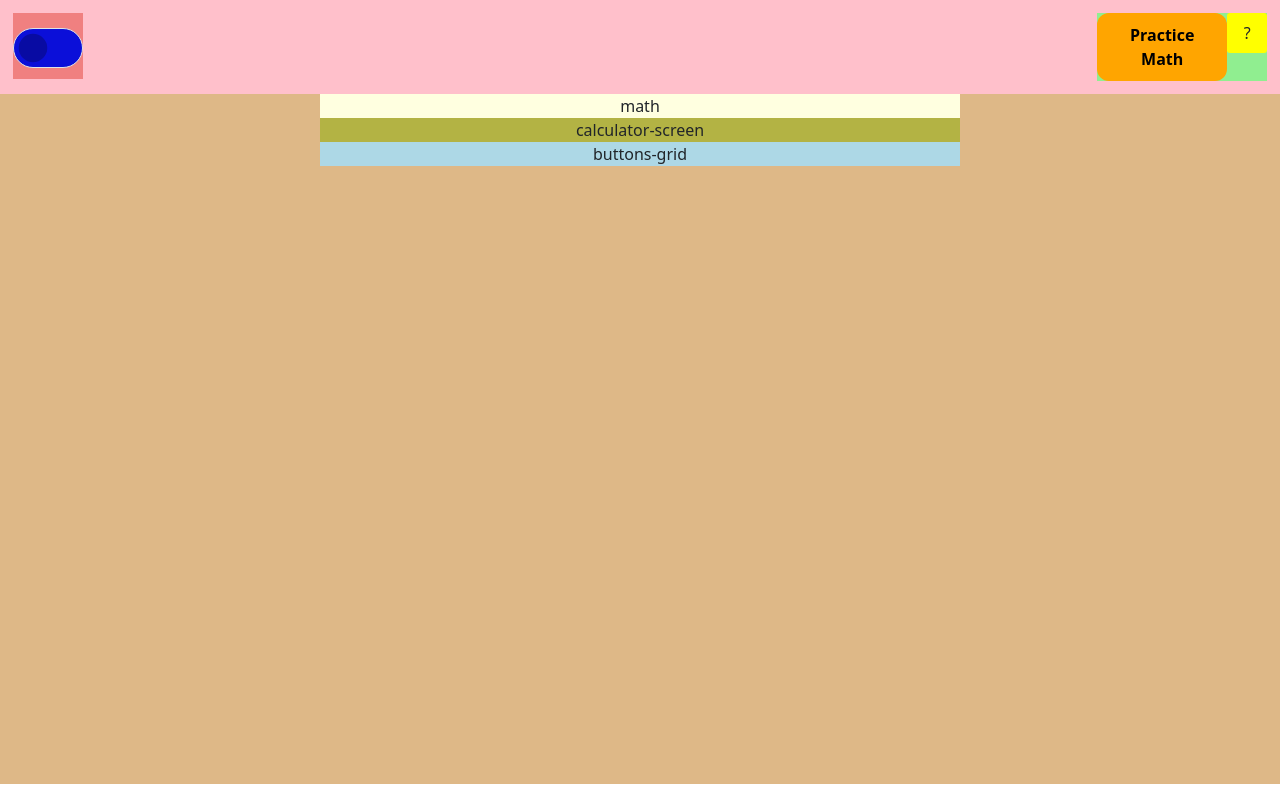
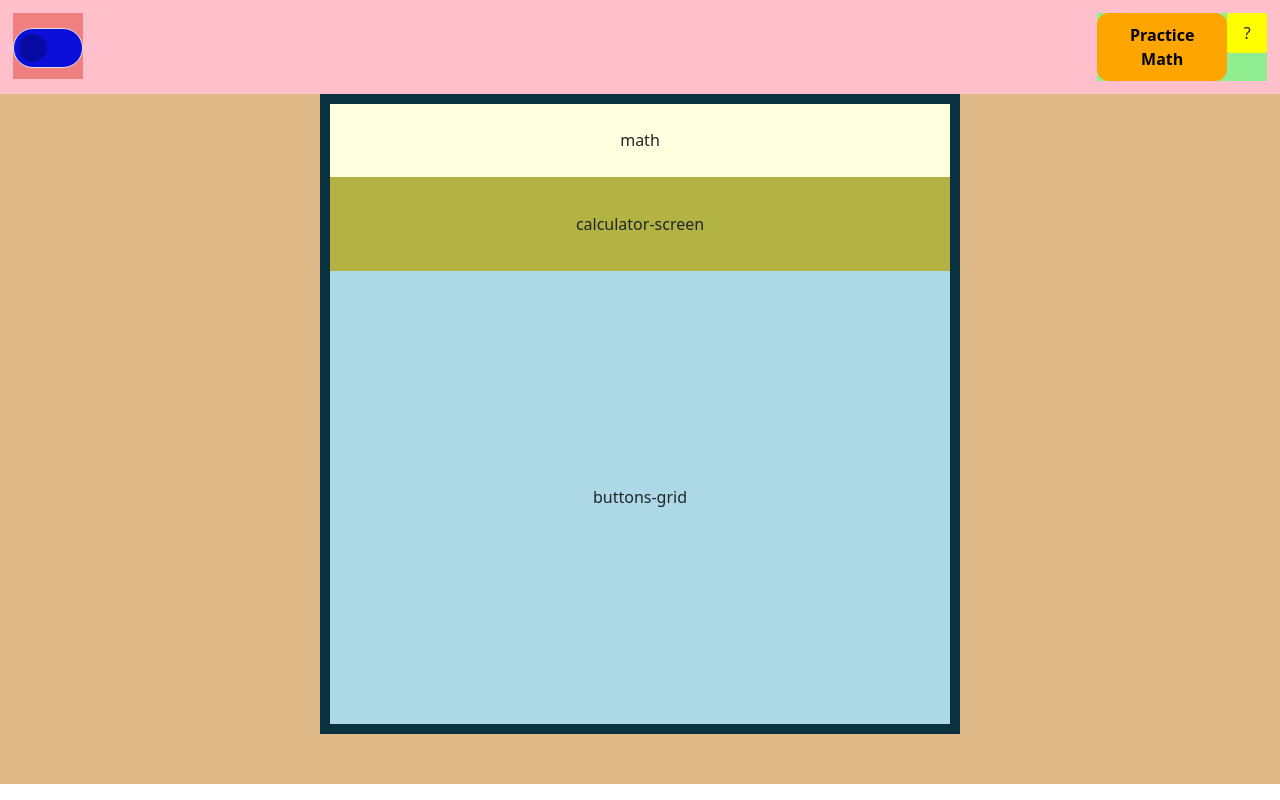
Before and after one commit to dev-dungeon-run/FairyTail_calculator, an Angular app: page / in a window 1280 px wide. Built offline with nearby package versions, Linux system fonts and the light colour scheme; a web font is replaced by a local one.

Commit message:
did flex layout for the calculator

```diff
--- a/src/app/calculator-page/calculator-page.scss
+++ b/src/app/calculator-page/calculator-page.scss
@@ -68,33 +68,40 @@
 // ----------------------------------------------------------------------
 .whole-calculator-and-math-screen {
     display: flex;
+    padding: 10px;
     flex-direction: column;
     align-items: center;
-    background-color: lightblue;
+    background-color: rgb(9, 49, 63);
     width: 50vw;
+    min-width: 300px;
     max-width: 1400px;
+    height: 80vh;
 }
 
 .math-screen {
     background-color: lightyellow;
     display: flex;
     justify-content: center;
+    align-items: center;
     width: 100%;
-    height: auto;
+    height: 10vh;
 }
 
 .calculator-screen {
     background-color: rgb(179, 179, 68);
     display: flex;
     justify-content: center;
+    align-items: center;
     width: 100%;
-    height: auto;
+    height: 13vh;
 }
 
 .calculator-buttons {
     background-color: lightblue;
     display: flex;
     justify-content: center;
+    align-items: center;
+    align-items: center;
     width: 100%;
-    height: auto;
+    height: 80%;
 }
```
